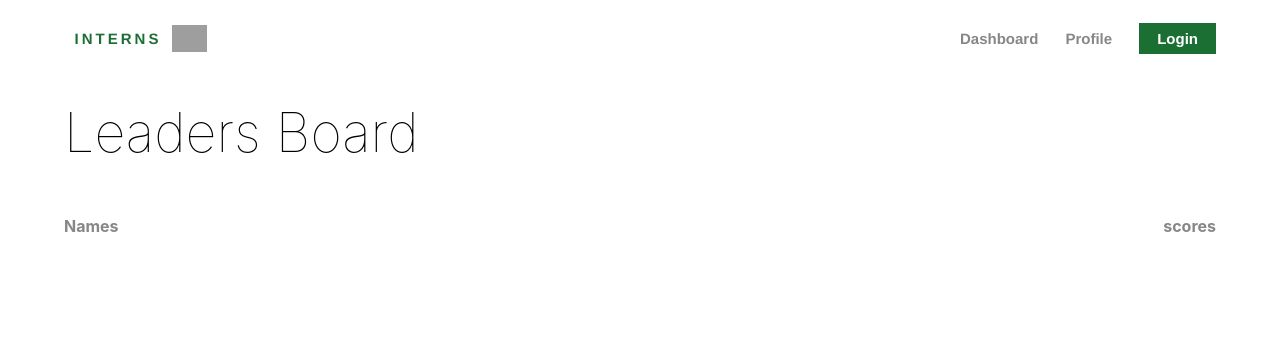
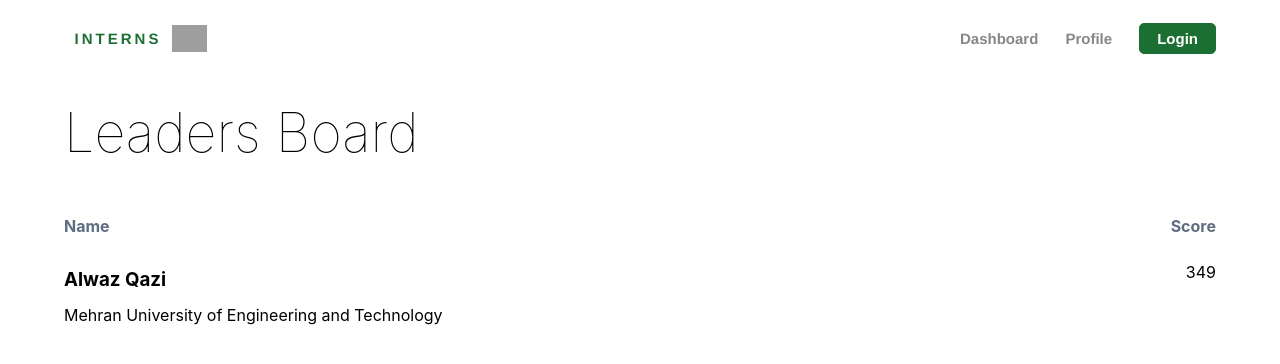
Before and after one commit to Alwaz/Leadersboard-react, a React (Create React App) app: page / in a window 1280 px wide. Shown: the top 364 px of the page. Built offline with nearby package versions, Linux system fonts and the light colour scheme; grey boxes are pictures that could not be loaded.

Commit message:
adding student component

```diff
--- a/src/Components/Header/Header.css
+++ b/src/Components/Header/Header.css
@@ -46,10 +46,11 @@
   padding: 6px 17px;
   font-size: 15px;
   font-weight: 700;
+  transition: 0.5s;
+  cursor: pointer;
+  border-radius: 5px;
   border: 1px solid #1c6f33;
-  cursor: pointer;
   box-shadow: 3px 26px 163px -103px rgba(97, 82, 82, 0.62);
-  transition: 0.5s;
 }
 
 .login_btn:hover {
--- a/src/Components/LeaderBoard/LeadersBoard.css
+++ b/src/Components/LeaderBoard/LeadersBoard.css
@@ -23,6 +23,14 @@
 }
 
 .leaderBoard__names__scores p {
-  color: #878787;
+  color: rgba(54, 73, 98, 0.8);
   font-weight: 700;
 }
+
+.student {
+  display: flex;
+  justify-content: space-between;
+  margin-left: 5%;
+  margin-right: 5%;
+  margin-top: 10px;
+}
--- a/src/Components/LeaderBoard/LeadersBoard.js
+++ b/src/Components/LeaderBoard/LeadersBoard.js
@@ -1,5 +1,7 @@
 import React from "react";
 import "../LeaderBoard/LeadersBoard.css";
+import Names from "../Students/Names";
+import Scores from "../Students/Scores";
 
 const LeadersBoard = () => {
   return (
@@ -9,8 +11,13 @@ const LeadersBoard = () => {
       </div>
 
       <div className="leaderBoard__names__scores">
-        <p>Names</p>
-        <p>scores</p>
+        <p>Name</p>
+        <p>Score</p>
+      </div>
+
+      <div className="student">
+        <Names />
+        <Scores />
       </div>
     </div>
   );
--- /dev/null
+++ b/src/Components/Students/Names.css
@@ -0,0 +1,7 @@
+.students {
+  display: flex;
+  flex-direction: column;
+  justify-content: center;
+  align-items: flex-start;
+  line-height: 0px;
+}
--- /dev/null
+++ b/src/Components/Students/Names.js
@@ -0,0 +1,13 @@
+import React from "react";
+import "../Students/Names.css";
+
+const Names = () => {
+  return (
+    <div className="students">
+      <h3>Alwaz Qazi</h3>
+      <p>Mehran University of Engineering and Technology</p>
+    </div>
+  );
+};
+
+export default Names;
--- /dev/null
+++ b/src/Components/Students/Scores.js
@@ -0,0 +1,7 @@
+import React from "react";
+
+const Scores = () => {
+  return <div>349</div>;
+};
+
+export default Scores;
```
Also changed, not shown: src/Components/Students/Students.css (added).
